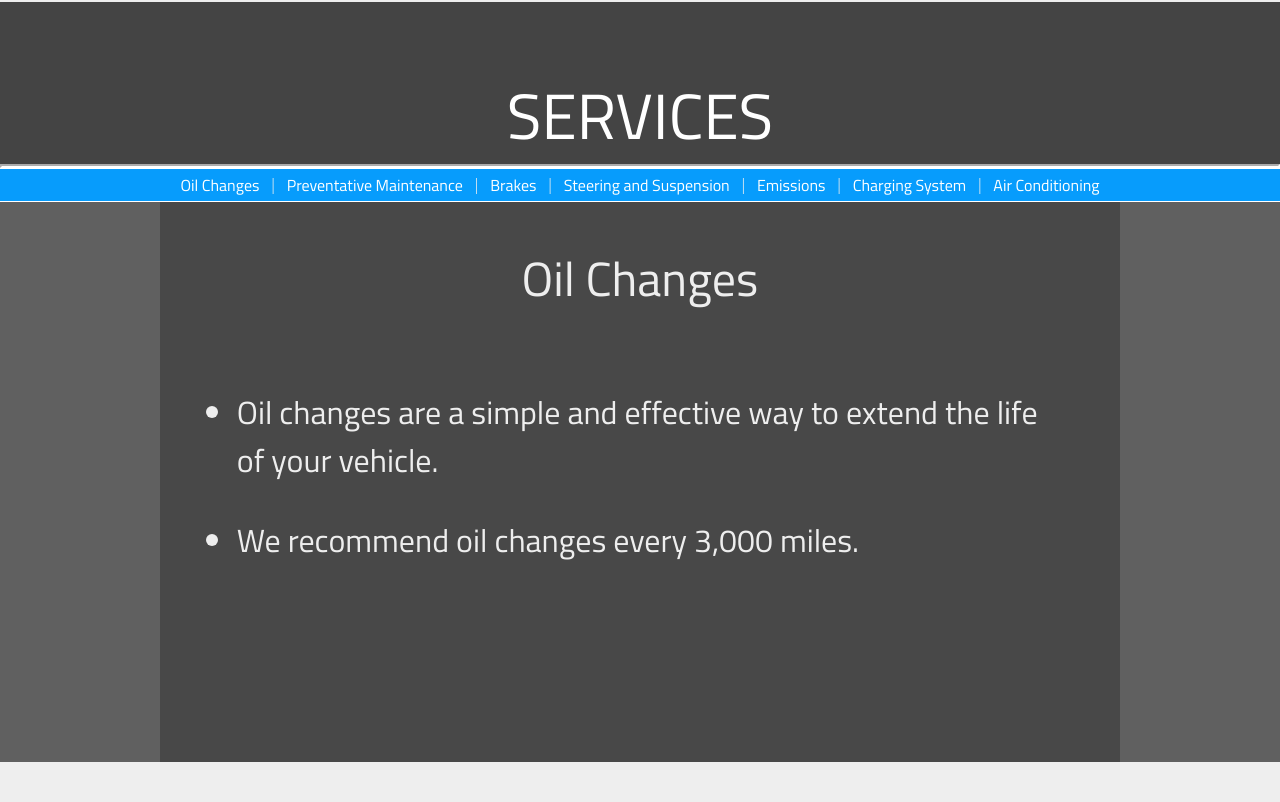
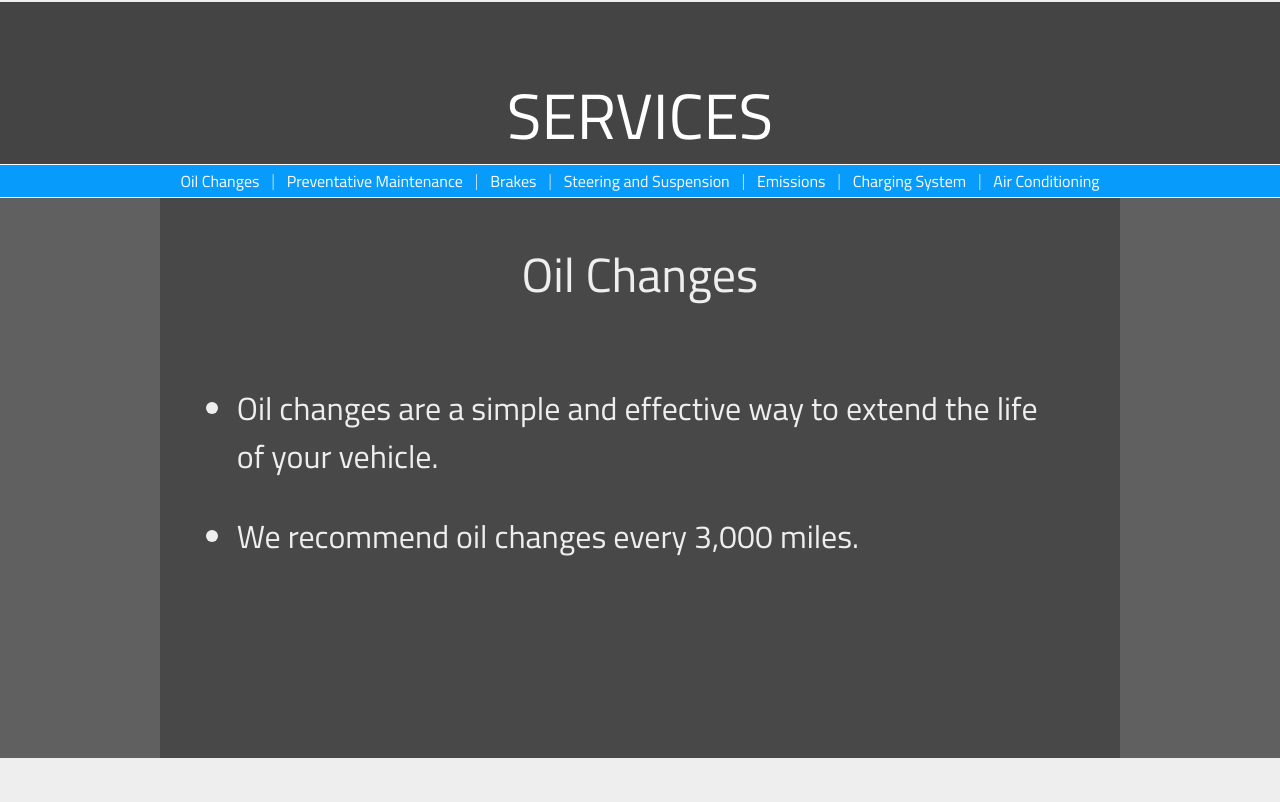
Before and after one commit to LindstromFamilyAutomotive/LindstromFamilyAutomotive.github.io, a plain HTML site: page WebsiteOp2/index.html in a window 1280 px wide. Shown: the part 2830-3632 px from the top of the page. Drawn offline with nearby package versions, Linux system fonts and the light colour scheme; a web font is replaced by a local one.

Commit message:
removed <hr> from services 'page'

```diff
--- a/WebsiteOp2/index.html
+++ b/WebsiteOp2/index.html
@@ -525,7 +525,6 @@
 			<div id = "services">
 				<div class = "headingWrapper">
 				<h1> SERVICES
-				<hr style = "border: 2px inset #FFF; margin: 0 0 0 0;">
 				</h1>
 				</div>
 				<div id = "servicesNav">
```
